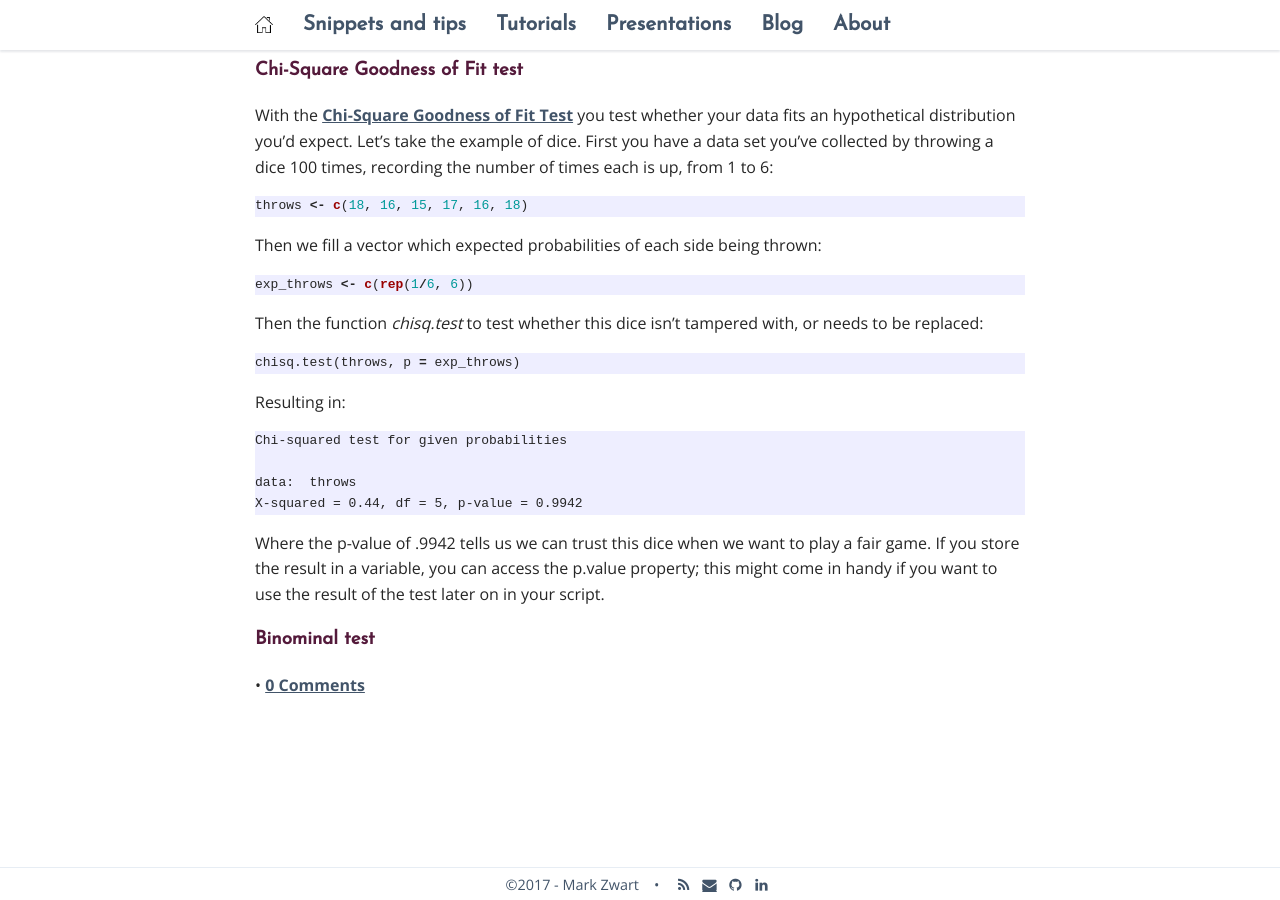
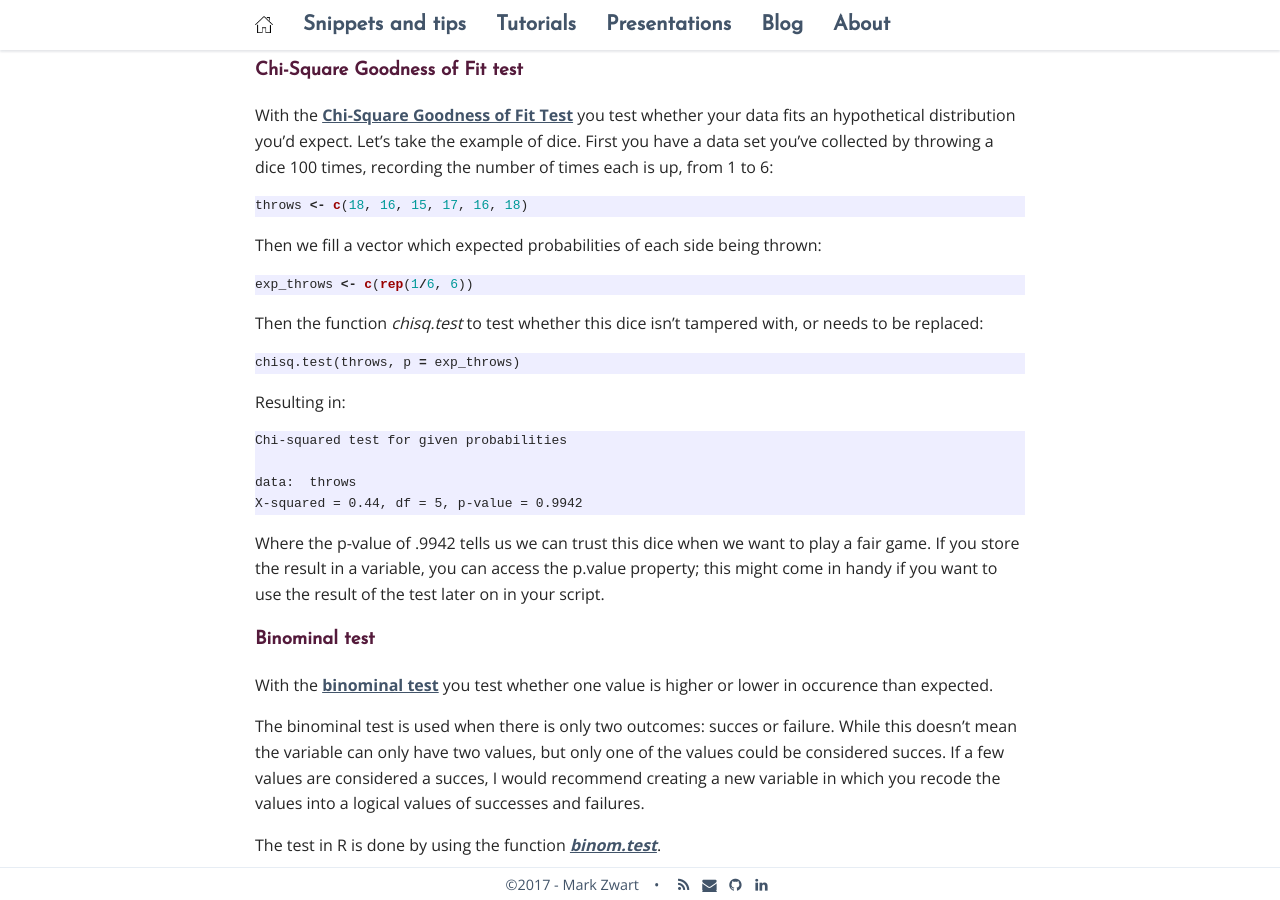
Before and after one commit to mark-me/mark-me.github.io, a Jekyll site: the page built from _pages/tutorials/statistical-tests/statistical-tests.md, in a window 1280 px wide and 900 px high, scrolled down 4061 px. Built offline with Jekyll 4.4.1, drawn with Linux system fonts in a browser that asks for light colours; nearby versions of some CDN libraries; comment, search, counter and statistics services are not loaded.

Commit message:
Update statistical-tests.md

```diff
--- a/_pages/tutorials/statistical-tests/statistical-tests.md
+++ b/_pages/tutorials/statistical-tests/statistical-tests.md
@@ -142,3 +142,9 @@ X-squared = 0.44, df = 5, p-value = 0.9942
 Where the p-value of .9942 tells us we can trust this dice when we want to play a fair game. If you store the result in a variable, you can access the p.value property; this might come in handy if you want to use the result of the test later on in your script.
 
 ### Binominal test
+
+With the [binominal test](https://en.wikipedia.org/wiki/Binomial_test) you test whether one value is higher or lower in occurence than expected.
+
+The binominal test is used when there is only two outcomes: succes or failure. While this doesn't mean the variable can only have two values, but only one of the values could be considered succes. If a few values are considered a succes, I would recommend creating a new variable in which you recode the values into a logical values of successes and failures.
+
+The test in R is done by using the function _[binom.test](https://stat.ethz.ch/R-manual/R-devel/library/stats/html/binom.test.html)_.
```
